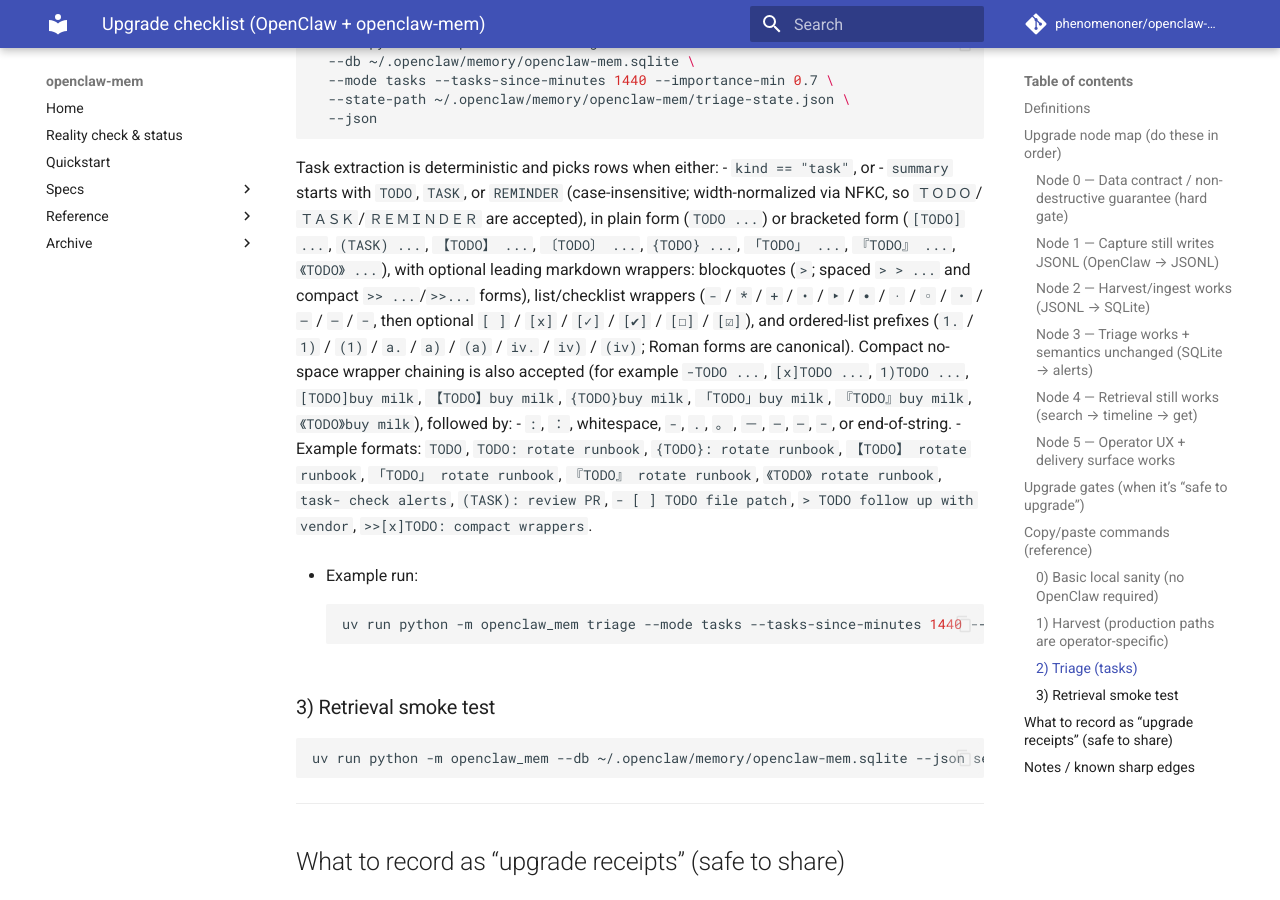
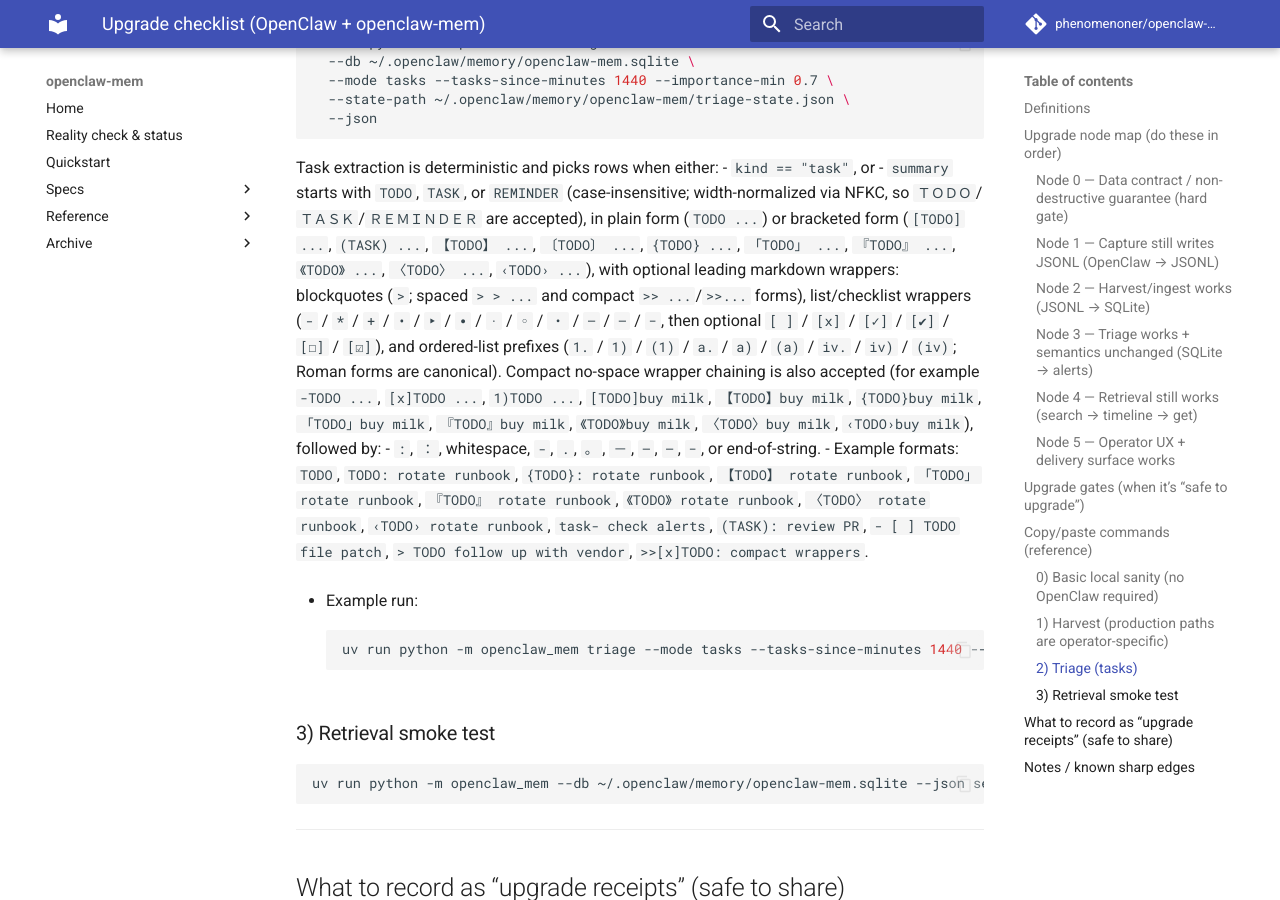
Before and after one commit to phenomenoner/openclaw-mem, an MkDocs documentation site: the page built from docs/upgrade-checklist.md, in a window 1280 px wide and 900 px high, scrolled down 2724 px. Built offline with MkDocs 1.6.1 and Material for MkDocs 9.7.7, drawn with Linux system fonts in a browser that asks for light colours; comment, search, counter and statistics services are not loaded.

Commit message:
docs(triage): document 〈TODO〉 and ‹TODO› wrappers

```diff
--- a/docs/upgrade-checklist.md
+++ b/docs/upgrade-checklist.md
@@ -123,9 +123,9 @@
 
 Task extraction is deterministic and picks rows when either:
 - `kind == "task"`, or
-- `summary` starts with `TODO`, `TASK`, or `REMINDER` (case-insensitive; width-normalized via NFKC, so `ＴＯＤＯ`/`ＴＡＳＫ`/`ＲＥＭＩＮＤＥＲ` are accepted), in plain form (`TODO ...`) or bracketed form (`[TODO] ...`, `(TASK) ...`, `【TODO】 ...`, `〔TODO〕 ...`, `{TODO} ...`, `「TODO」 ...`, `『TODO』 ...`, `《TODO》 ...`), with optional leading markdown wrappers: blockquotes (`>`; spaced `> > ...` and compact `>> ...`/`>>...` forms), list/checklist wrappers (`-` / `*` / `+` / `•` / `‣` / `∙` / `·` / `◦` / `・` / `–` / `—` / `−`, then optional `[ ]` / `[x]` / `[✓]` / `[✔]` / `[☐]` / `[☑]`), and ordered-list prefixes (`1.` / `1)` / `(1)` / `a.` / `a)` / `(a)` / `iv.` / `iv)` / `(iv)`; Roman forms are canonical). Compact no-space wrapper chaining is also accepted (for example `-TODO ...`, `[x]TODO ...`, `1)TODO ...`, `[TODO]buy milk`, `【TODO】buy milk`, `{TODO}buy milk`, `「TODO」buy milk`, `『TODO』buy milk`, `《TODO》buy milk`), followed by:
+- `summary` starts with `TODO`, `TASK`, or `REMINDER` (case-insensitive; width-normalized via NFKC, so `ＴＯＤＯ`/`ＴＡＳＫ`/`ＲＥＭＩＮＤＥＲ` are accepted), in plain form (`TODO ...`) or bracketed form (`[TODO] ...`, `(TASK) ...`, `【TODO】 ...`, `〔TODO〕 ...`, `{TODO} ...`, `「TODO」 ...`, `『TODO』 ...`, `《TODO》 ...`, `〈TODO〉 ...`, `‹TODO› ...`), with optional leading markdown wrappers: blockquotes (`>`; spaced `> > ...` and compact `>> ...`/`>>...` forms), list/checklist wrappers (`-` / `*` / `+` / `•` / `‣` / `∙` / `·` / `◦` / `・` / `–` / `—` / `−`, then optional `[ ]` / `[x]` / `[✓]` / `[✔]` / `[☐]` / `[☑]`), and ordered-list prefixes (`1.` / `1)` / `(1)` / `a.` / `a)` / `(a)` / `iv.` / `iv)` / `(iv)`; Roman forms are canonical). Compact no-space wrapper chaining is also accepted (for example `-TODO ...`, `[x]TODO ...`, `1)TODO ...`, `[TODO]buy milk`, `【TODO】buy milk`, `{TODO}buy milk`, `「TODO」buy milk`, `『TODO』buy milk`, `《TODO》buy milk`, `〈TODO〉buy milk`, `‹TODO›buy milk`), followed by:
   - `:`, `：`, whitespace, `-`, `.`, `。`, `－`, `–`, `—`, `−`, or end-of-string.
-  - Example formats: `TODO`, `TODO: rotate runbook`, `{TODO}: rotate runbook`, `【TODO】 rotate runbook`, `「TODO」 rotate runbook`, `『TODO』 rotate runbook`, `《TODO》 rotate runbook`, `task- check alerts`, `(TASK): review PR`, `- [ ] TODO file patch`, `> TODO follow up with vendor`, `>>[x]TODO: compact wrappers`.
+  - Example formats: `TODO`, `TODO: rotate runbook`, `{TODO}: rotate runbook`, `【TODO】 rotate runbook`, `「TODO」 rotate runbook`, `『TODO』 rotate runbook`, `《TODO》 rotate runbook`, `〈TODO〉 rotate runbook`, `‹TODO› rotate runbook`, `task- check alerts`, `(TASK): review PR`, `- [ ] TODO file patch`, `> TODO follow up with vendor`, `>>[x]TODO: compact wrappers`.
 
   - Example run:
 
```
